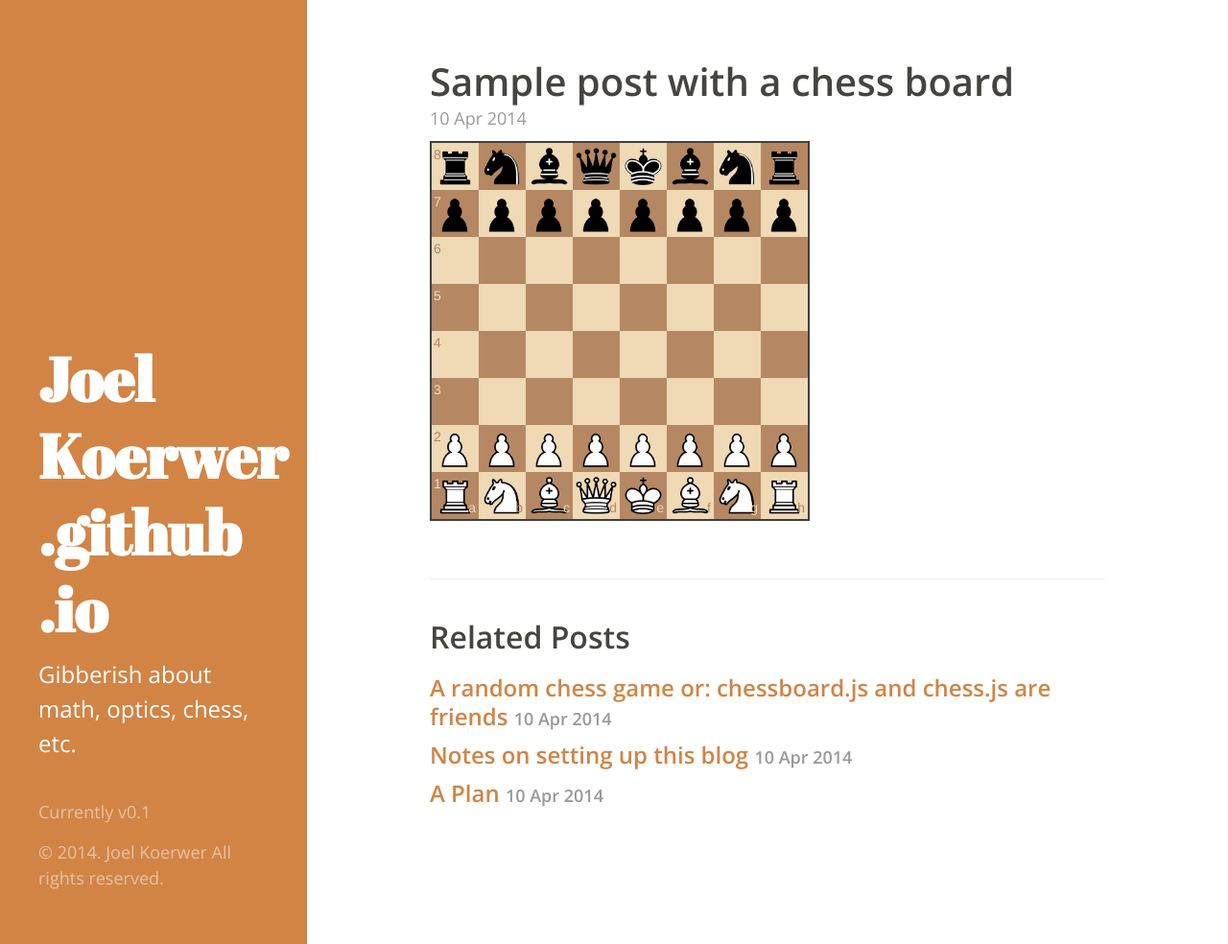
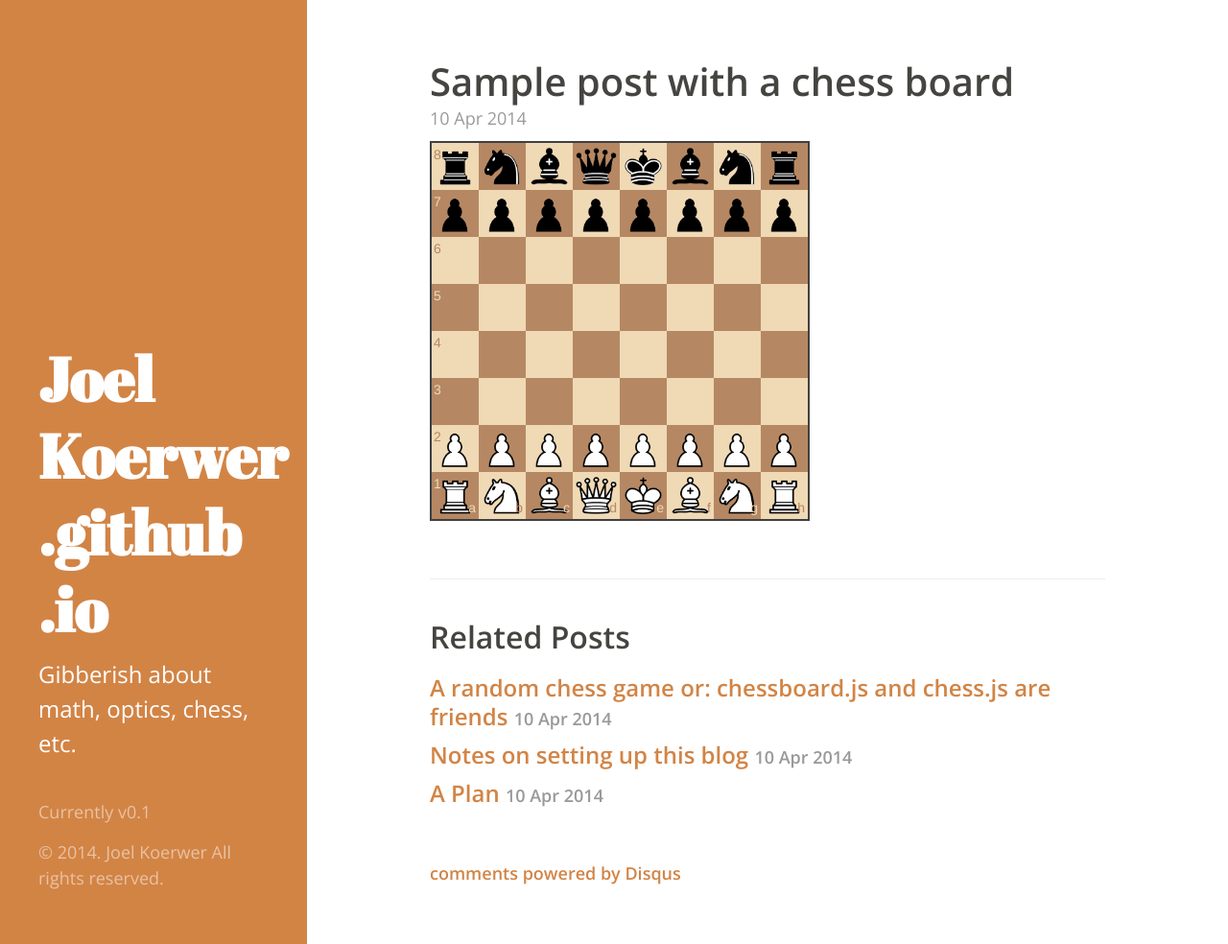
Before and after one commit to joelkoerwer/joelkoerwer.github.io, a Jekyll site: the page built from _posts/2014-04-10-chessboard-sample.md, in a window 1280 px wide and 984 px high. Shown: the whole window at 96% size. Built offline with Jekyll 4.4.1, drawn with Linux system fonts in a browser that asks for light colours; nearby versions of some CDN libraries; comment, search, counter and statistics services are not loaded; some of the changed lines change nothing that is shown.

Commit message:
Added Disqus

```diff
--- a/_layouts/post.html
+++ b/_layouts/post.html
@@ -23,3 +23,18 @@
     {% endfor %}
   </ul>
 </div>
+
+<div id="disqus_thread"></div>
+<script type="text/javascript">
+    /* * * CONFIGURATION VARIABLES: EDIT BEFORE PASTING INTO YOUR WEBPAGE * * */
+    var disqus_shortname = 'joelkoerwer'; // required: replace example with your forum shortname
+
+    /* * * DON'T EDIT BELOW THIS LINE * * */
+    (function() {
+        var dsq = document.createElement('script'); dsq.type = 'text/javascript'; dsq.async = true;
+        dsq.src = '//' + disqus_shortname + '.disqus.com/embed.js';
+        (document.getElementsByTagName('head')[0] || document.getElementsByTagName('body')[0]).appendChild(dsq);
+    })();
+</script>
+<noscript>Please enable JavaScript to view the <a href="http://disqus.com/?ref_noscript">comments powered by Disqus.</a></noscript>
+<a href="http://disqus.com" class="dsq-brlink">comments powered by <span class="logo-disqus">Disqus</span></a>
```
